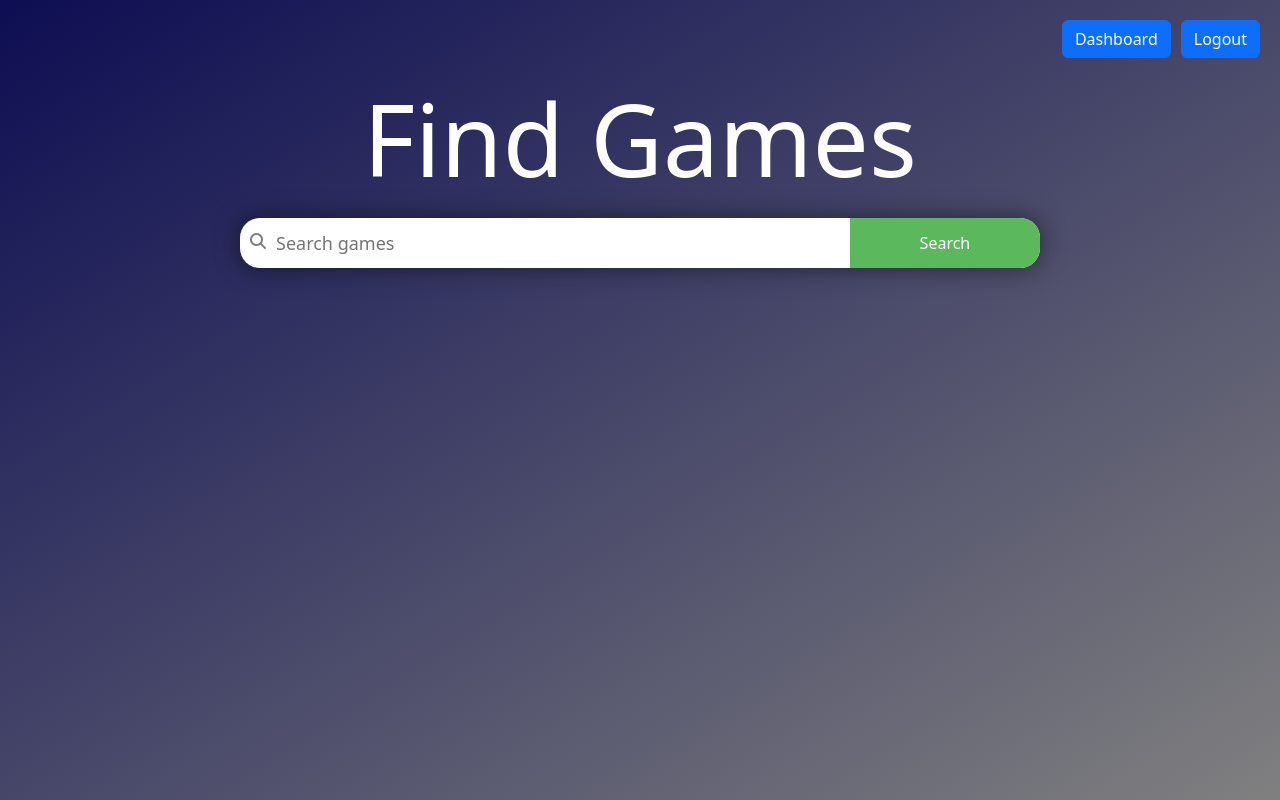
After one commit to ttoews6/Game-Library-Project, a Flask app: page /add_game in a window 1280 px wide. The commit adds this page. Run offline with Flask 2, Linux system fonts and the light colour scheme; the visitor is signed in with stand-in values (Sample User, id 1); some libraries are stand-ins or nearby versions.

Commit message:
Introduce Dashboard and Add Games pages

```diff
--- /dev/null
+++ b/flask_app/controllers/controllers_games.py
@@ -0,0 +1,26 @@
+from flask_app import app
+from flask import render_template, redirect, session, request, flash
+from flask_app.models.models_user import User
+from flask_app.models.models_game import Game
+import requests
+
+@app.route('/dashboard')
+def dashboard():
+    if 'user_id' not in session:
+        return redirect('/')
+    user_data = {
+        'id' : session['user_id']
+    }
+    user = User.get_one(user_data)
+    return render_template('dashboard.html', user = user)
+
+@app.route('/add_game')
+def add_game():
+    if 'user_id' not in session:
+        return redirect('/')
+    return render_template('add_game.html')
+
+@app.route('/get_games', methods=['POST'])
+def get_games():
+    response = requests.get("https://api.rawg.io/api/gameskey=0ec2c3dffd054b1c9f7cfff9bb16a902")
+    print(response.json())
--- /dev/null
+++ b/flask_app/static/style-add_game.css
@@ -0,0 +1,74 @@
+* {
+    margin: 0;
+    padding: 0;
+}
+html, body {
+    height: 100%;
+}
+
+.container-fluid {
+    background-image: linear-gradient(to bottom right, rgb(13, 13, 83), gray);
+    padding: 0;
+    height: 100%;
+}
+
+.links {
+    display: flex;
+    justify-content: flex-end;
+    padding: 20px;
+}
+
+form {
+    margin: 0 auto;
+    color: white;
+    text-align: center;
+}
+
+h1 {
+    font-size: 100px;
+    margin-bottom: 20px;
+}
+
+i {
+    color: gray;
+    padding: 15px 0 0 10px;
+}
+.search {
+    display: flex;
+    background-color: white;
+    border-radius: 20px;
+    box-shadow: 0 0 25px 0
+                rgba(0, 0, 0, .5);
+    width: 800px;
+}
+
+.searchbar {
+    height: 40px;
+    border: none;
+    font-size: 18px;
+    outline: none;
+    width: 748px;
+    margin: 5px;
+    margin-left: 10px;
+}
+
+.search_button {
+    background-color: #5cb85c;
+    border-radius: 0 20px 20px 0;
+    border: none;
+    color: white;
+    width: 250px;
+}
+
+.btn-primary {
+    margin-left: 10px;
+}
+
+.library-container {
+    background-color: white;
+    border-radius: 10px;
+    box-shadow: 0 0 25px 0
+                rgba(0, 0, 0, .7);
+    margin-top: 50px;
+    text-align: center;
+}
--- /dev/null
+++ b/flask_app/templates/add_game.html
@@ -0,0 +1,33 @@
+<!DOCTYPE html>
+<html lang="en">
+<head>
+    <meta charset="UTF-8">
+    <meta http-equiv="X-UA-Compatible" content="IE=edge">
+    <meta name="viewport" content="width=device-width, initial-scale=1.0">
+    <link rel="stylesheet" href="https://cdn.jsdelivr.net/npm/bootstrap@5.2.2/dist/css/bootstrap.min.css" integrity="sha384-Zenh87qX5JnK2Jl0vWa8Ck2rdkQ2Bzep5IDxbcnCeuOxjzrPF/et3URy9Bv1WTRi" crossorigin="anonymous">
+    <link rel="stylesheet" href="https://cdn.jsdelivr.net/npm/@fortawesome/fontawesome-free@6.2.0/css/fontawesome.min.css">
+    <link rel="stylesheet" type="text/css" href="{{ url_for('static', filename='style-add_game.css') }}">
+    <script src="https://kit.fontawesome.com/6ab0e5281f.js" crossorigin="anonymous"></script>
+    <title>Game Library</title>
+</head>
+<body>
+    <div class="container-fluid">
+        <div class="links">
+            <a href="/dashboard"><div class="btn btn-primary">Dashboard</div></a>
+            <a href="/logout"><div class="btn btn-primary">Logout</div></a>
+        </div>
+        <div class="container">
+            <div class="input-group">
+                <form action="/get_games" method="post">
+                    <h1>Find Games</h1>
+                    <div class="search">
+                        <i class="fa-solid fa-magnifying-glass"></i>
+                        <input type="text" id="search" class="searchbar" placeholder="Search games">
+                        <button type="button" class="search_button">Search</button>
+                    </div>
+                </form>
+            </div>
+        </div>
+    </div>
+</body>
+</html>
--- a/server.py
+++ b/server.py
@@ -1,5 +1,6 @@
 from flask_app import app
 from flask_app.controllers import controllers_users
+from flask_app.controllers import controllers_games
 
 if __name__=="__main__":
     app.run(debug=True)
```
Also changed, not shown: flask_app/controllers/controllers_users.py (+1 -7 lines), flask_app/models/models_game.py (added, +11 -0 lines), flask_app/models/models_user.py (+9 -1 lines), flask_app/static/style-dashboard.css (added, +24 -0 lines), flask_app/static/style-index.css (added, +63 -0 lines), flask_app/templates/dashboard.html (+22 -2 lines), flask_app/templates/index.html (+1 -65 lines), 4 other files.
